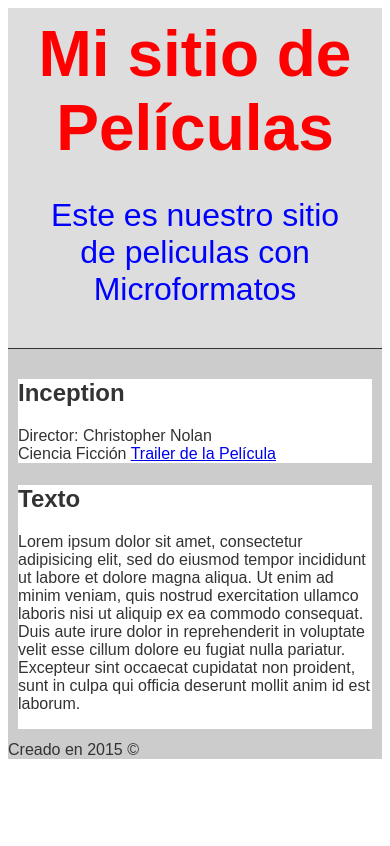
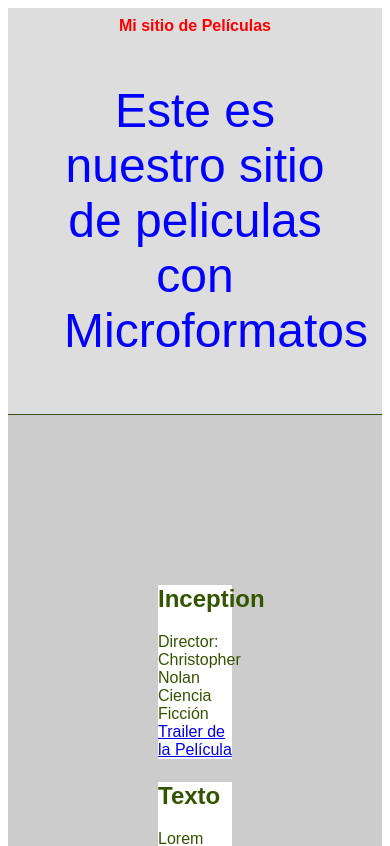
Before and after one commit to claudiafranco2709/diplomado-apm3, a plain HTML site: page modulo-2/lab1/index.html in a window 390 px wide. Shown: the top 846 px of the page. Drawn offline with Linux system fonts and the light colour scheme.

Commit message:
modulo3
Clase de js lab 1

```diff
--- a/modulo-2/lab1/index.html
+++ b/modulo-2/lab1/index.html
@@ -4,6 +4,7 @@
 	<meta charset="utf-8">
 	<meta name="viewport" content="width=device-width, initial-scale=1, maximun-scale=1">
 	<link rel="stylesheet" type="text/css" href="styles.css">
+    <link rel="stylesheet" type="text/css" href="">
 	<title>Test RWD</title>
 </head>
 <body>
--- a/modulo-2/lab1/styles.css
+++ b/modulo-2/lab1/styles.css
@@ -1,5 +1,5 @@
 body{
-	color: #333;
+	color: #350;
 	font-family: Arial, "Monaco", sans-serif;
 	font-size: 16px;
 }
@@ -15,7 +15,7 @@ body{
 }
 
 #container header h1{
-	font-size: 4em;
+	font-size: 6em;
 	margin: 1em;
 }
 
@@ -26,12 +26,12 @@ body{
 
 #container #content{
 	background: #CCC;
-	padding: 10px;
+	padding: 150px;
 }
 
 #container #content article{
 	background: #FFF;
-	border-bottom: 2px solid #CCC;
+	border-bottom: 3px solid #CCC;
 }
 
 #container footer{
@@ -51,7 +51,7 @@ body{
 	}
 
 	#container header h1{
-		font-size: 4em;
+		font-size: 1em;
 		margin: 1px;
 		color: red;
 
@@ -59,7 +59,7 @@ body{
 
 #container header p{
 	color: blue;
-		font-size: 2em;
+		font-size: 3em;
 		margin: 1em;
 	}
 
```
